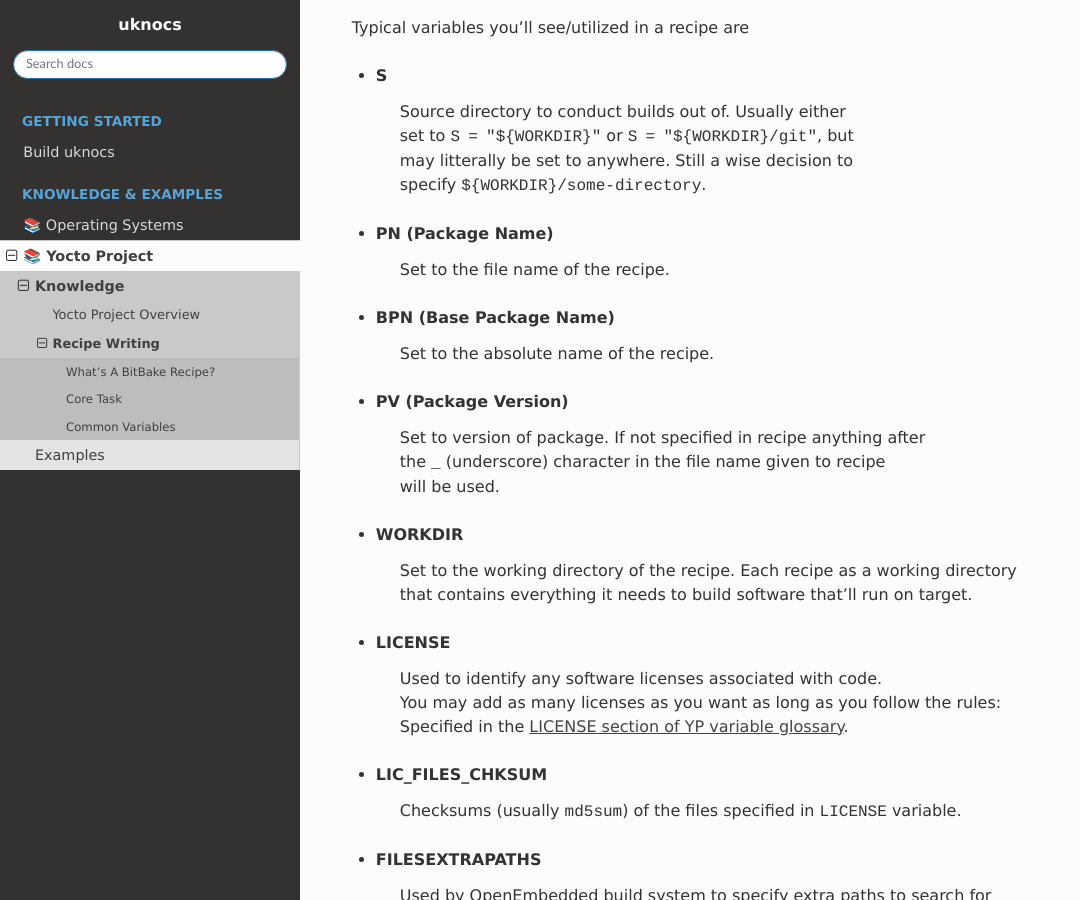
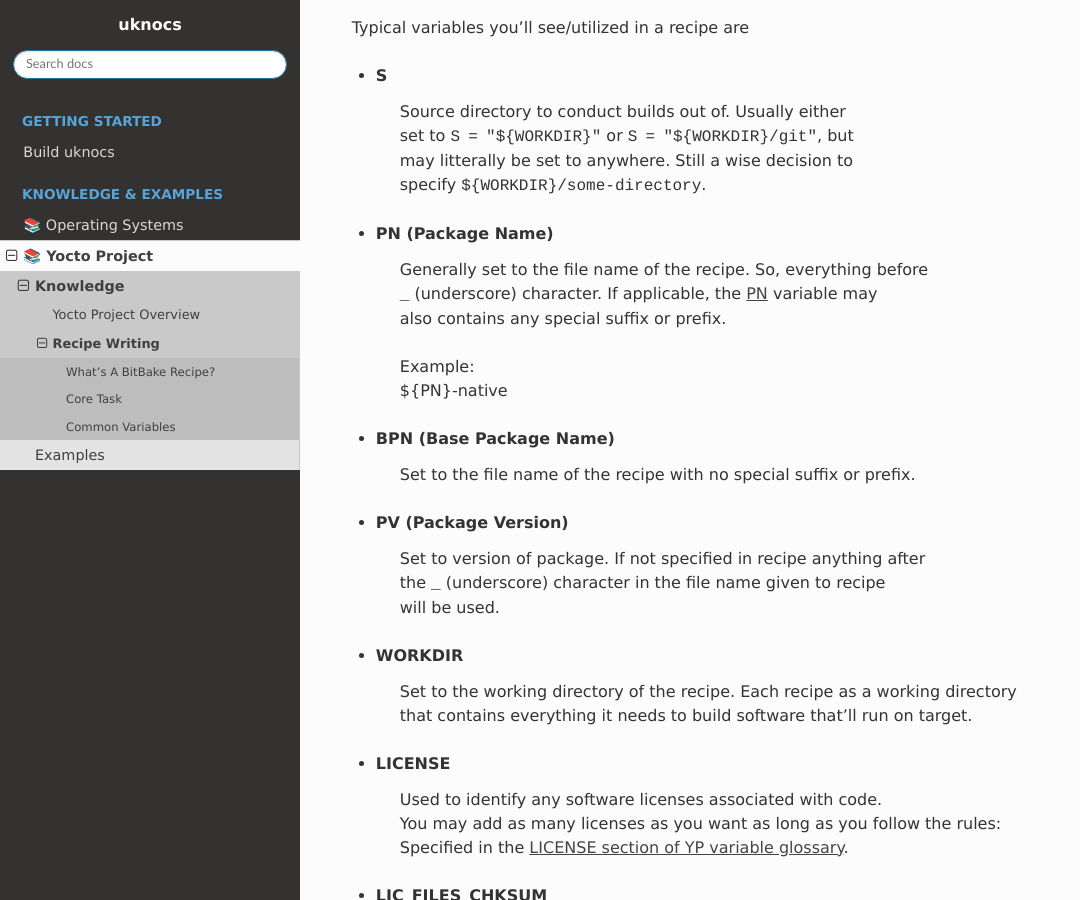
Before and after one commit to under-view/uknocs, a Sphinx documentation site: the page built from docs/yocto-project/knowledge/recipe-writing.rst, in a window 1280 px wide and 900 px high, scrolled down 2845 px. Shown: the whole window, without its empty margins (0-1080 px from the left). Built offline with Sphinx 7.4.7 and the Read the Docs theme 2.0.0, drawn with Linux system fonts in a browser that asks for light colours; formulas are drawn with MathJax 3.

Commit message:
yp-recipe-writing: cleanup PN & BPN information
Signed-off-by: Vincent Davis Jr <vince@underview.tech>

```diff
--- a/docs/yocto-project/knowledge/recipe-writing.rst
+++ b/docs/yocto-project/knowledge/recipe-writing.rst
@@ -114,10 +114,15 @@ Typical variables you'll see/utilized in a recipe are
 	| specify ``${WORKDIR}/some-directory``.
 
 * PN (Package Name)
-	| Set to the file name of the recipe.
+	| Generally set to the file name of the recipe. So, everything before
+	| ``_`` (underscore) character. If applicable, the `PN`_ variable may
+	| also contains any special suffix or prefix.
+	|
+	| Example:
+	| ${PN}-native
 
 * BPN (Base Package Name)
-	| Set to the absolute name of the recipe.
+	| Set to the file name of the recipe with no special suffix or prefix.
 
 * PV (Package Version)
 	| Set to version of package. If not specified in recipe anything after
@@ -217,6 +222,7 @@ Typical variables you'll see/utilized in a recipe are
 	| Set to ``${RECIPE_SYSROOT_NATIVE}/${includedir}``. ``includedir`` is generally set to ``/usr/include``.
 	| But may vary depending upon recipe and class included.
 
+.. _PN: https://docs.yoctoproject.org/ref-manual/variables.html#term-PN
 .. _SRC_URI: https://docs.yoctoproject.org/bitbake/2.6/bitbake-user-manual/bitbake-user-manual-ref-variables.html#term-SRC_URI
 .. _LICENSE section of YP variable glossary: https://docs.yoctoproject.org/ref-manual/variables.html#term-LICENSE
 .. _PACKAGES section of YP variable glossary: https://docs.yoctoproject.org/ref-manual/variables.html#term-PACKAGES
```
